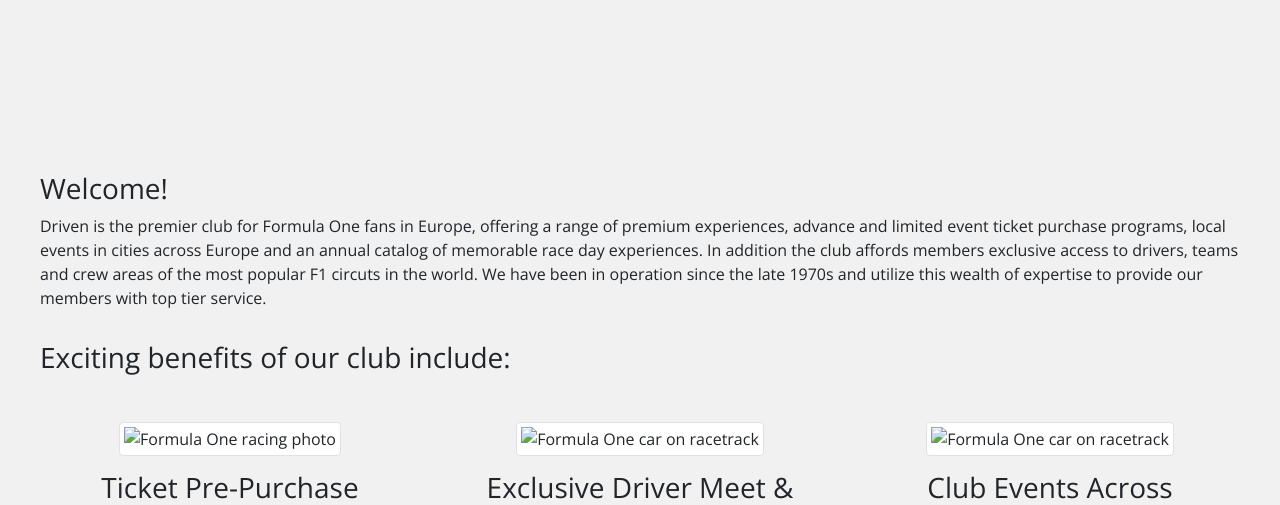
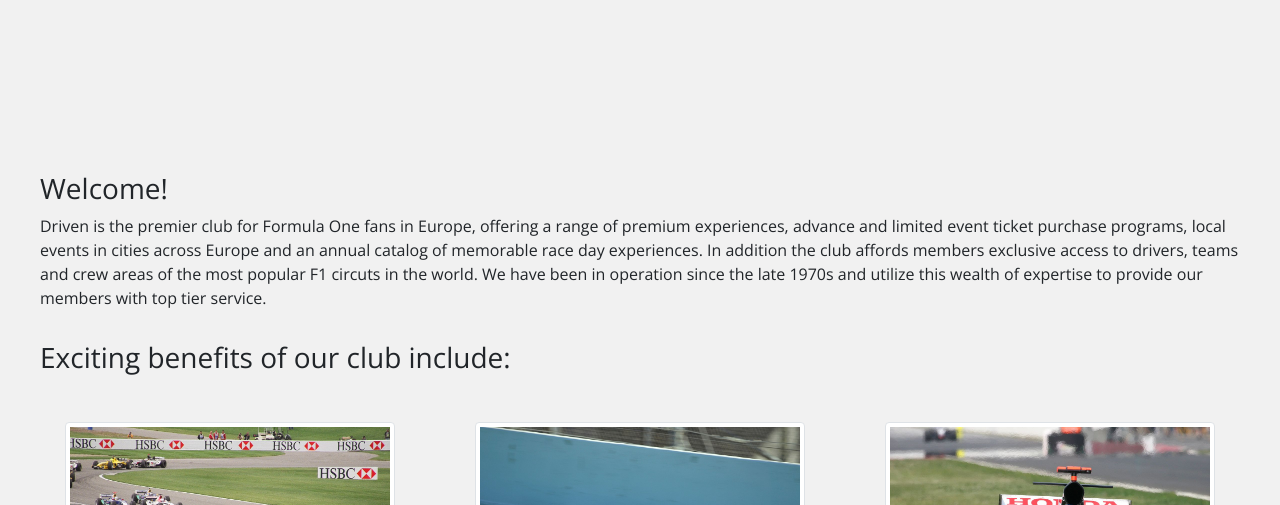
Before and after one commit to Code-Institute-Submissions/michaelhesch-ci-ms-1_MayResub, a plain HTML site: page index.html in a window 1280 px wide. Shown: the part 283-788 px from the top of the page. Drawn offline with nearby package versions, Linux system fonts and the light colour scheme.

Commit message:
fix broken links

```diff
--- a/index.html
+++ b/index.html
@@ -58,17 +58,17 @@
             </div>
             <div class="row"> <!--Selection of highlighted club features to catch user's attention-->
                 <div class="col-md-4" id="img-container">
-                    <img class="img-thumbnail img-fluid" src="../CI-MS-1/assets/img/racing.jpg" alt="Formula One racing photo">
+                    <img class="img-thumbnail img-fluid" src="./assets/img/racing.jpg" alt="Formula One racing photo">
                     <h3>Ticket Pre-Purchase Program <i class="fas fa-ticket-alt"></i></h3>
                     <p>Members of Driven are given access to ticket offers for races throughout the season before public ticket sales commence.  This allows our members to gain access to advance tickets for in-demand races, often at much better prices than those offered upon public sale.</p>
                 </div>
                 <div class="col-md-4" id="img-container">
-                    <img class="img-thumbnail img-fluid" src="../CI-MS-1/assets/img/car1.jpg" alt="Formula One car on racetrack">
+                    <img class="img-thumbnail img-fluid" src="./assets/img/car1.jpg" alt="Formula One car on racetrack">
                     <h3>Exclusive Driver Meet & Greets <i class="far fa-handshake"></i></h3>
                     <p>Through our long-standing partnership with Formula One and relationships with the top teams in the world, Driven offers ticketed private events with the most sought-after drivers in the world!  These exciting events give our members access not found anywhere else in the Formula One community.</p>
                 </div>
                 <div class="col-md-4" id="img-container">
-                    <img class="img-thumbnail img-fluid" src="../CI-MS-1/assets/img/car2.jpg" alt="Formula One car on racetrack">
+                    <img class="img-thumbnail img-fluid" src="./assets/img/car2.jpg" alt="Formula One car on racetrack">
                     <h3>Club Events Across Europe <i class="far fa-calendar-alt"></i></h3>
                     <p>With six premier club locations across Europe, Driven members are able to connect with the local Formula One community across the continent.  We also offer reciprocity with clubs in the Americas and Asia Pacific, allowing you to stay close to the action no matter where you travel.</p>
                 </div>
```
